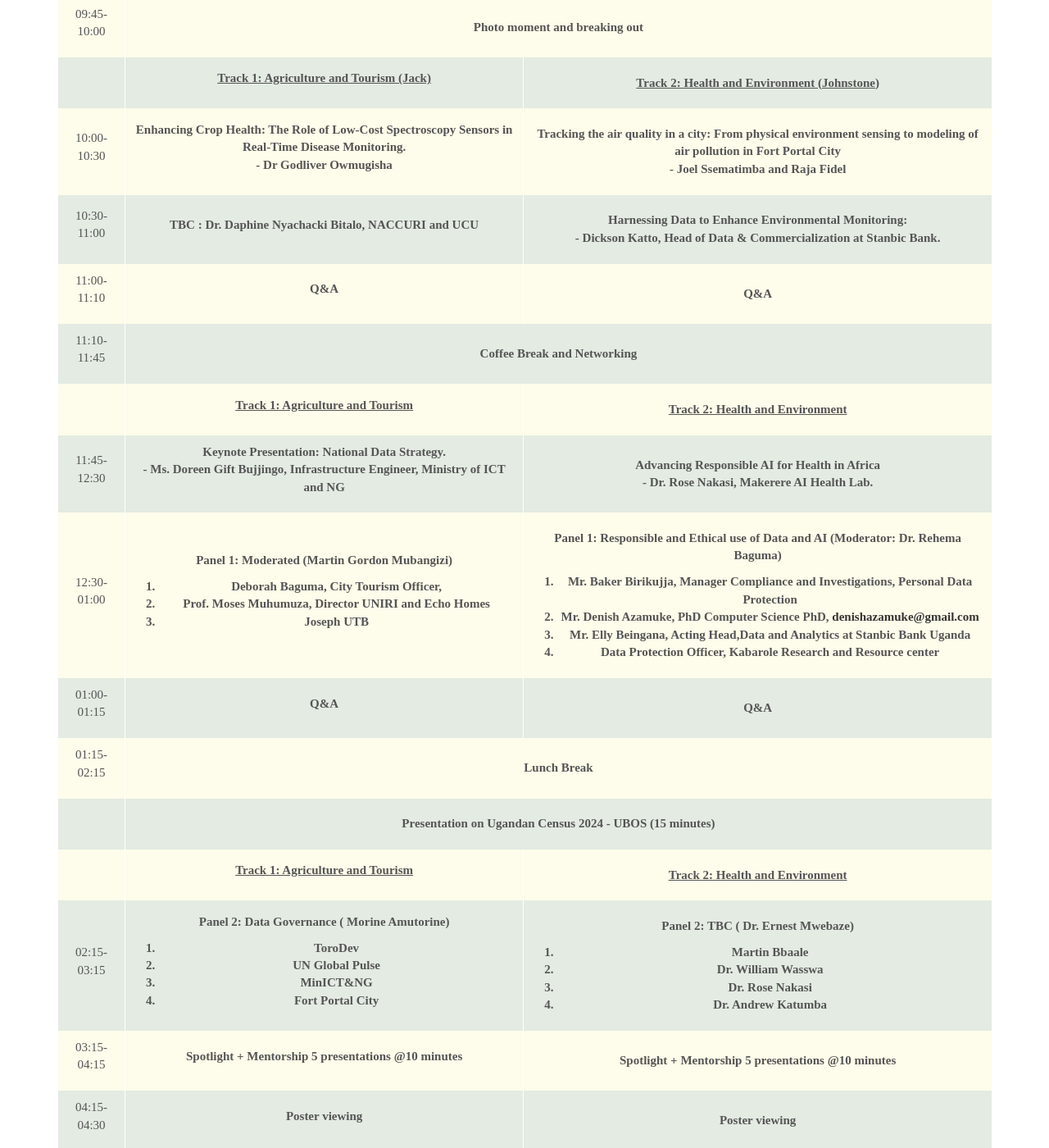
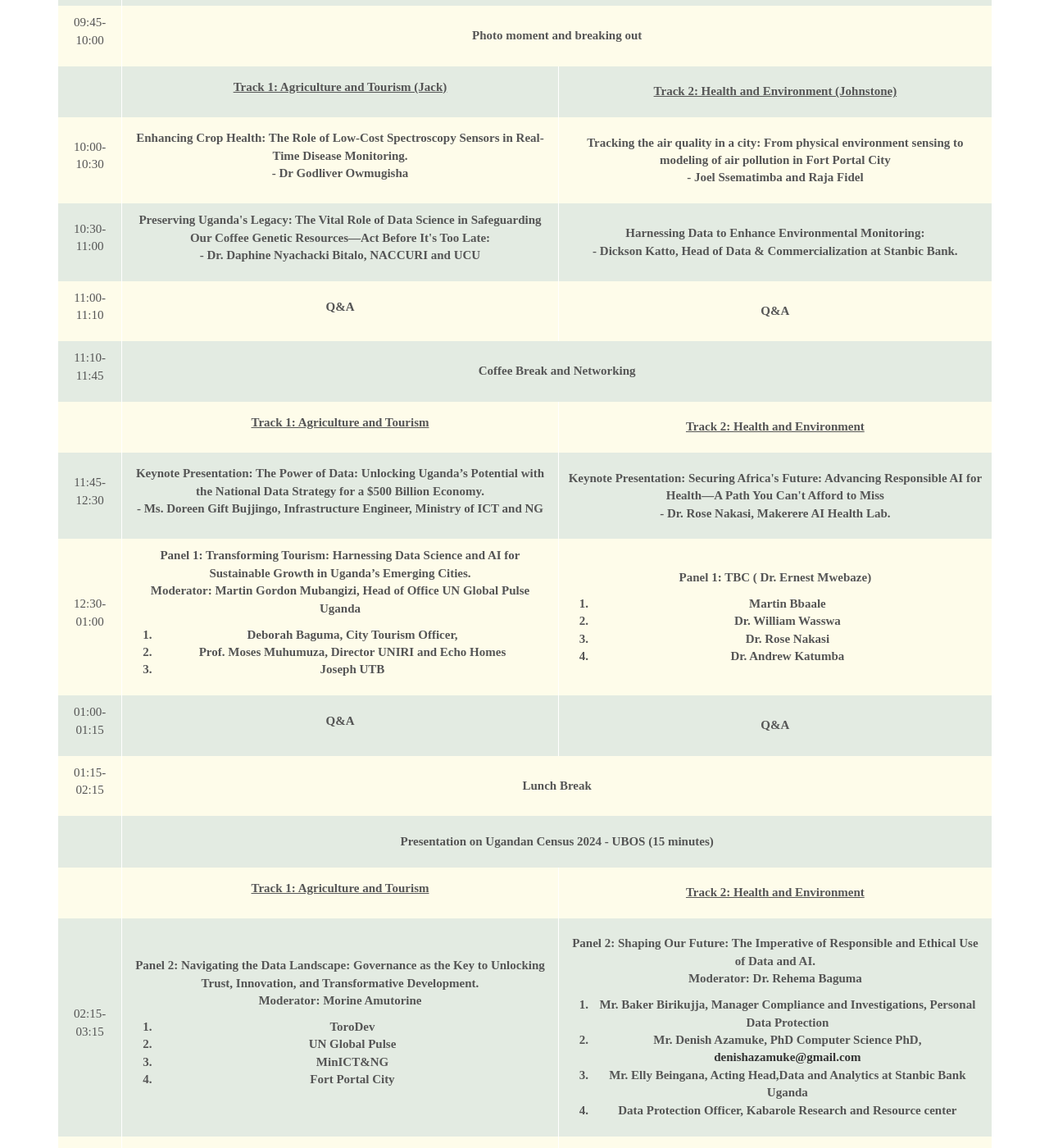
Before and after one commit to datsciafrica/dsaUganda, a Jekyll site: the page built from _events/dsau-westren.md, in a window 1280 px wide and 1400 px high, scrolled down 3857 px. Shown: the whole window at 82% size. Built offline with Jekyll 4.4.1, drawn with Linux system fonts in a browser that asks for light colours; some web fonts are replaced; some of the changed text lies outside the part shown.

Commit message:
Improved schedule

```diff
--- a/_events/dsau-westren.md
+++ b/_events/dsau-westren.md
@@ -329,7 +329,7 @@ Joel Ssematimba and Raja Fidel"
   end: "11:00 "
   sessions:
     - room1:
-      topic1: "TBC : Dr. Daphine Nyachacki Bitalo, NACCURI and UCU "
+      topic1: "Preserving Uganda's Legacy: The Vital Role of Data Science in Safeguarding Our Coffee Genetic Resources—Act Before It's Too Late:<br> - Dr. Daphine Nyachacki Bitalo, NACCURI and UCU "
     - room2:
       topic2: "Harnessing Data to Enhance Environmental Monitoring: <br> - Dickson Katto, Head
 of Data & Commercialization at Stanbic Bank.
@@ -359,17 +359,17 @@ of Data & Commercialization at Stanbic Bank.
   end: "12:30 "
   sessions:
     - room1:
-      topic1: "Keynote Presentation: National Data Strategy. <br> - Ms. Doreen Gift Bujjingo, Infrastructure Engineer, Ministry of ICT and NG"
+      topic1: "Keynote Presentation: The Power of Data: Unlocking Uganda’s Potential with the National Data Strategy for a $500 Billion Economy. <br> - Ms. Doreen Gift Bujjingo, Infrastructure Engineer, Ministry of ICT and NG"
     - room2:
-      topic2: "Advancing Responsible AI for Health in Africa <br> - Dr. Rose Nakasi, Makerere AI Health Lab."
+      topic2: "Keynote Presentation: Securing Africa's Future: Advancing Responsible AI for Health—A Path You Can't Afford to Miss<br> - Dr. Rose Nakasi, Makerere AI Health Lab."
 - slot:
   start: "12:30-"
   end: "01:00 "
   sessions:
     - room1:
-      topic1: "Panel 1: Moderated (Martin Gordon Mubangizi)<ol><li>Deborah Baguma, City Tourism Officer,</li><li>Prof. Moses Muhumuza, Director UNIRI and Echo Homes</li><li>Joseph UTB</li></ol>"
+      topic1: "Panel 1: Transforming Tourism: Harnessing Data Science and AI for Sustainable Growth in Uganda’s Emerging Cities. <br> Moderator: Martin Gordon Mubangizi, Head of Office UN Global Pulse Uganda <ol><li>Deborah Baguma, City Tourism Officer,</li><li>Prof. Moses Muhumuza, Director UNIRI and Echo Homes</li><li>Joseph UTB</li></ol>"
     - room2:
-      topic2: "Panel 1: Responsible and Ethical use of Data and AI (Moderator: Dr. Rehema Baguma)<ol><li> Mr. Baker Birikujja, Manager Compliance and Investigations, Personal Data Protection</li><li>Mr. Denish Azamuke, PhD  Computer Science PhD, <a>denishazamuke@gmail.com</a></li><li>Mr. Elly Beingana,  Acting Head,Data and Analytics at Stanbic Bank Uganda</li><li>Data Protection Officer, Kabarole Research and Resource center</li></ol>"
+      topic2: "Panel 1: TBC  ( Dr. Ernest Mwebaze)<ol><li>Martin Bbaale</li><li>Dr. William Wasswa</li><li>Dr. Rose Nakasi</li><li>Dr. Andrew Katumba</li></ol>"
 - slot:
   start: "01:00-"
   end: "01:15 "
@@ -399,9 +399,9 @@ of Data & Commercialization at Stanbic Bank.
   end: "03:15 "
   sessions:
     - room1:
-      topic1: "Panel 2: Data Governance ( Morine Amutorine) <ol><li>ToroDev</li><li>UN Global Pulse</li><li>MinICT&NG</li><li>Fort Portal City</li></ol>"
+      topic1: "Panel 2: Navigating the Data Landscape: Governance as the Key to Unlocking Trust, Innovation, and Transformative Development. <br> Moderator: Morine Amutorine <ol><li>ToroDev</li><li>UN Global Pulse</li><li>MinICT&NG</li><li>Fort Portal City</li></ol>"
     - room2:
-      topic2: "Panel 2: TBC  ( Dr. Ernest Mwebaze)<ol><li>Martin Bbaale</li><li>Dr. William Wasswa</li><li>Dr. Rose Nakasi</li><li>Dr. Andrew Katumba</li></ol>"
+      topic2: "Panel 2: Shaping Our Future: The Imperative of Responsible and Ethical Use of Data and AI. <br> Moderator: Dr. Rehema Baguma<ol><li> Mr. Baker Birikujja, Manager Compliance and Investigations, Personal Data Protection</li><li>Mr. Denish Azamuke, PhD  Computer Science PhD, <a>denishazamuke@gmail.com</a></li><li>Mr. Elly Beingana,  Acting Head,Data and Analytics at Stanbic Bank Uganda</li><li>Data Protection Officer, Kabarole Research and Resource center</li></ol>"
 - slot:
   start: "03:15-"
   end: "04:15 "
@@ -437,7 +437,7 @@ day3:
 - slot:
   start:
   end:
-  activity: "<hr><b>Day 3 (Excursion)</b> <hr>"
+  activity: "<hr><b> Day 3 (Excursion) <br> This trek is more than just a walk—it's an immersive journey into the heart of Uganda’s natural wonders. Our adventure begins at Nyamirima Cottages, nestled near the mystical Lake Nyamirima Crater. Located just 18 km along the Fort Portal-Kamwenge Road and approximately 3 km from Kibale National Park, Nyamirima is steeped in local legend. The name <u>Nyamirima</u>, meaning <u>Mother of Darkness</u> in the local dialect, reflects the lake’s dark waters, which appear almost otherworldly when viewed from the top of the cliff. <br> Uganda boasts more than 50 crater lakes, each one a testament to the country’s stunning natural beauty and ancient history. While some of these lakes are saline and emit a strong scent, many others are freshwater, offering breathtaking scenery. These lakes, formed over 12,000 years ago, are spectacular and timeless masterpieces of nature, and the dark waters of Lake Nyamirima, in particular, are sights few will ever witness up close.</b> <hr>"
 - slot:
   start: "08:00-"
   end: "09:00"
--- a/_layouts/event.html
+++ b/_layouts/event.html
@@ -719,7 +719,9 @@ layout: default
 
     <div class="description-container unpurchased-virtual-no-info ">
         <div class="container launch1">
-            <h1 class="">Event Schedule</h1>
+            <!-- <h1 class="">Event Schedule</h1> -->
+            <div> </div>
+            <h1 class="">Day One</h1>
             <table>
                 <thead>
                     <tr>
@@ -732,9 +734,37 @@ layout: default
                     {% for slot in page.day1 %}
                     {% include day1Talk.html %}
                     {% endfor %}
+                </tbody>
+            </table>
+
+            <div> </div>
+            <h1 class="">Day Two</h1>
+            <table>
+                <thead>
+                    <tr>
+                        <th><center>Time</center></th>
+                        <th colspan="2"><center>Activity/Session</center></th>
+                        <!-- <th>Details</th> -->
+                    </tr>
+                </thead>
+                <tbody>
                     {% for slot in page.day2 %}
                     {% include day1Talk.html %}
                     {% endfor %}
+                </tbody>
+            </table>
+
+            <div> </div>
+            <h1 class="">Day Three</h1>
+            <table>
+                <thead>
+                    <tr>
+                        <th><center>Time</center></th>
+                        <th colspan="2"><center>Activity/Session</center></th>
+                        <!-- <th>Details</th> -->
+                    </tr>
+                </thead>
+                <tbody>
                     {% for slot in page.day3 %}
                     {% include day1Talk.html %}
                     {% endfor %}
```
Also changed, not shown: other parts of _events/dsau-westren.md (+2 -2 lines).
